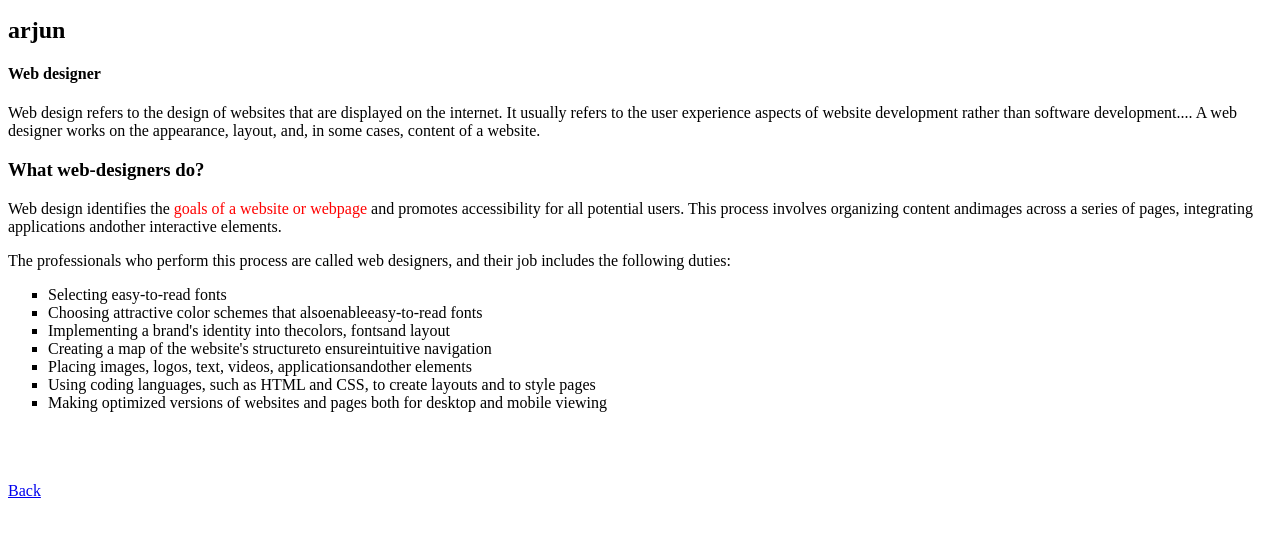
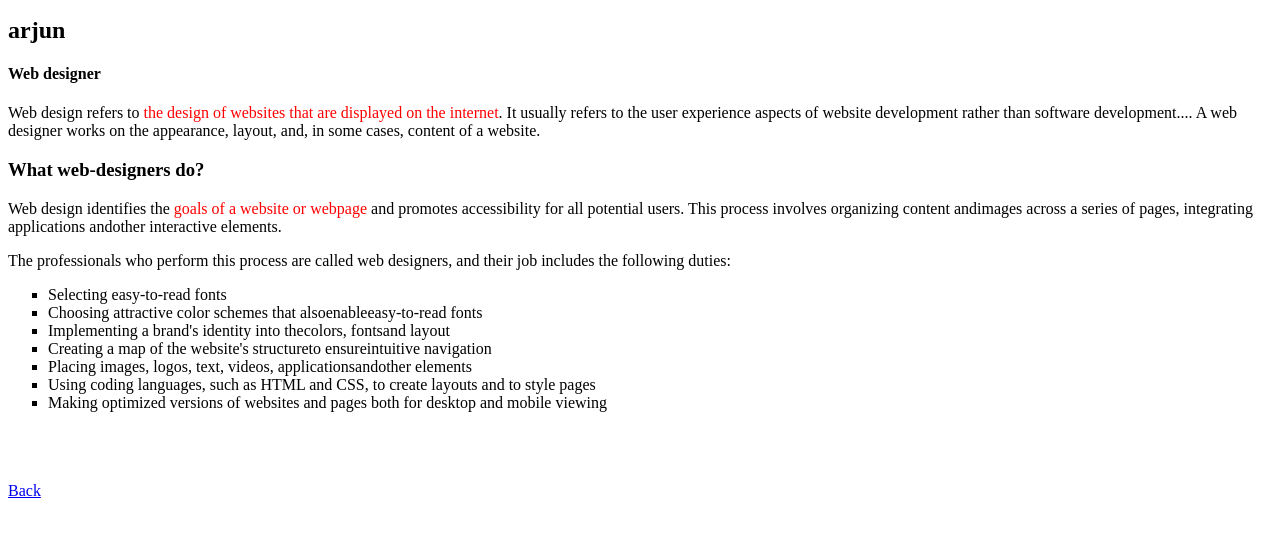
Before and after one commit to arjunpatel27/portfolio-website, a plain HTML site: page about.html in a window 1280 px wide. Shown: the part 29-566 px from the top of the page. Drawn offline with Linux system fonts and the light colour scheme.

Commit message:
drag and drop - my portfolio website
initial commit of my portfolio website

```diff
--- a/about.html
+++ b/about.html
@@ -5,7 +5,7 @@
         <!--give nice self introduction about your selfyou can highlight some part of text by using span this is a sample intro-->
         <h2>arjun</h2>
         <h4>Web designer</h4>
-        <p>Web design refers to<span tyle="color: red"> the design of websites that are displayed on the internet</span>. It usually refers to the user experience aspects of website development rather than software development.... A web designer works on the appearance, layout, and, in some cases, content of a website.</p>
+        <p>Web design refers to<span style="color: red"> the design of websites that are displayed on the internet</span>. It usually refers to the user experience aspects of website development rather than software development.... A web designer works on the appearance, layout, and, in some cases, content of a website.</p>
         <h3>What web-designers do?</h3>
         <p>Web design identifies the <span style="color:red"> goals of a website or webpage</span> and promotes accessibility for all potential users. This process involves organizing content andimages across a series of pages, integrating applications andother interactive elements.</p>
         <p>The professionals who perform this process are called web designers, and their job includes the following duties:</p>
```
